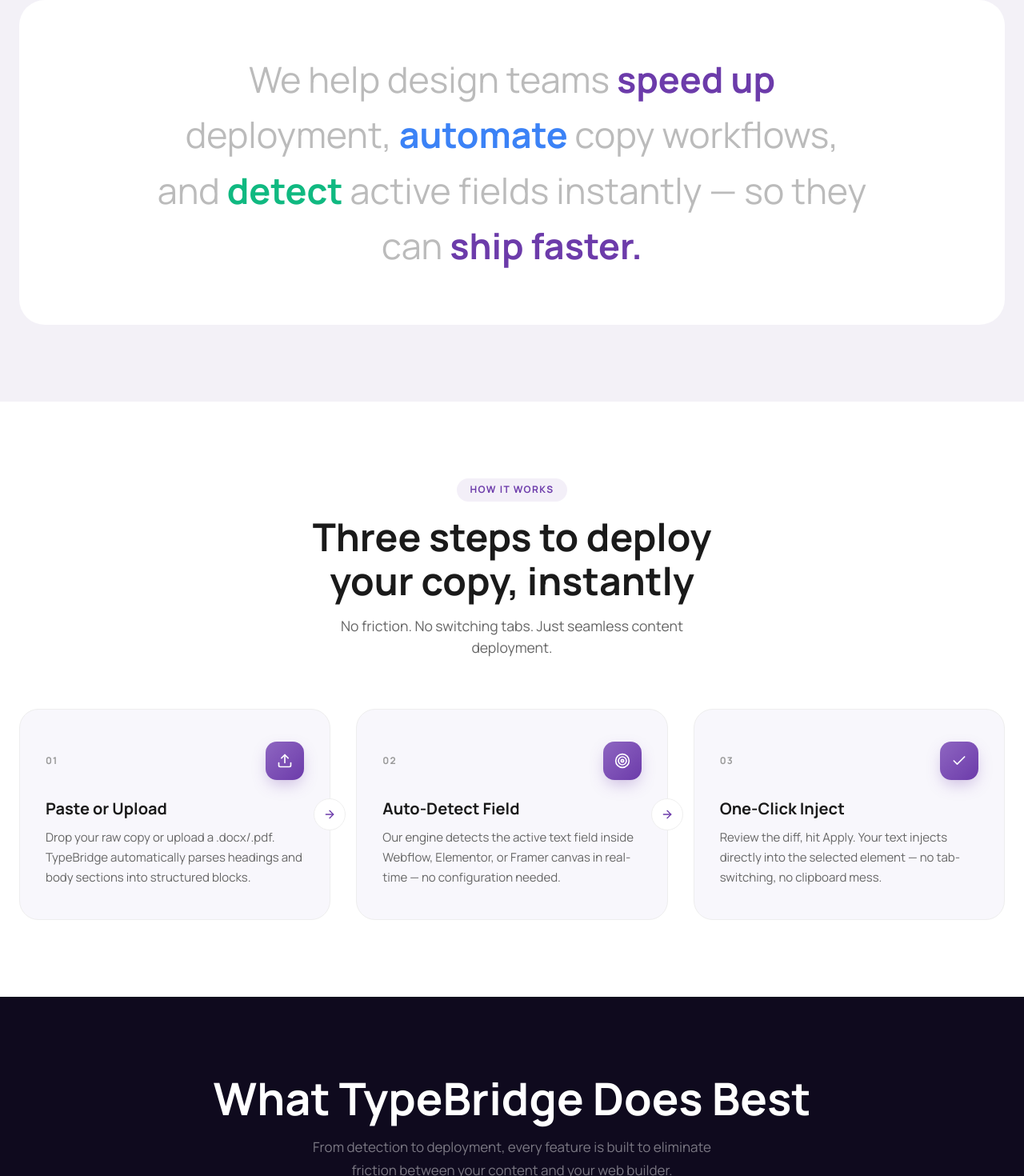
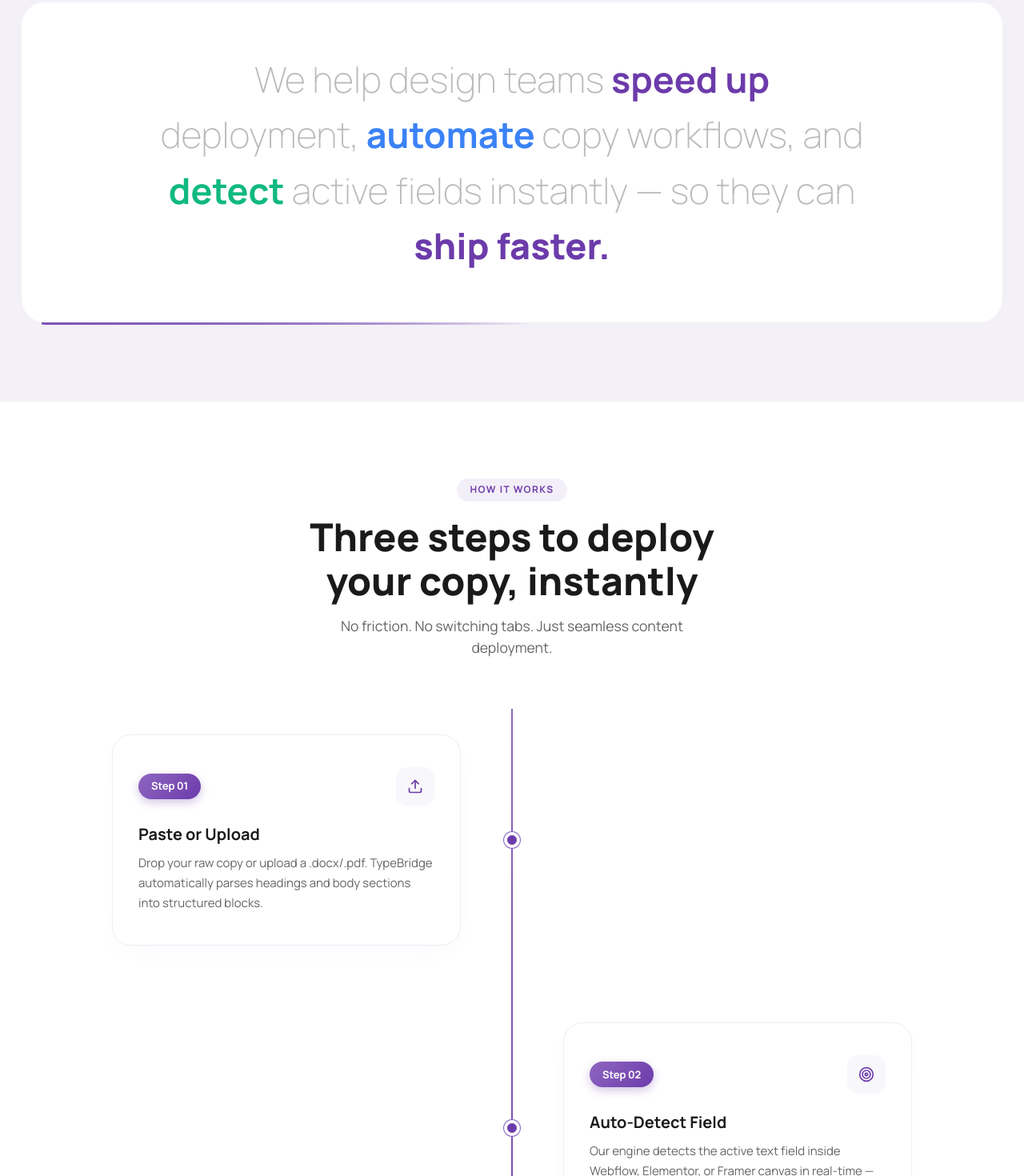
Before and after one commit to VyceeRulezU/TypeBridge, a React (Vite) app in the folder web/: page / in a window 1280 px wide. Shown: the part 1300-2770 px from the top of the page at 80% size. Built offline with nearby package versions, Linux system fonts and the light colour scheme.

Commit message:
feat: add landing page components including ValueProp and scroll-animated HowItWorks section

```diff
--- a/web/index.html
+++ b/web/index.html
@@ -7,10 +7,10 @@
   <link rel="preconnect" href="https://fonts.googleapis.com">
   <link rel="preconnect" href="https://fonts.gstatic.com" crossorigin>
   <meta property="og:image" content="/src/assets/og-image-tb.png" />
-  <meta property="og:title" content="TypeBridge — Copy Injection for Web Builders" />
+  <meta property="og:title" content="TypeBridge | Copy Injection for Web Builders" />
   <meta property="og:description" content="Deploy copy directly into your web builder. Stop manual copy-pasting and start shipping your sites in record time." />
   <link rel="icon" type="image/png" href="/src/assets/typebridge-favicon.png">
-  <link href="https://fonts.googleapis.com/css2?family=Manrope:wght@400;500;600;700&display=swap" rel="stylesheet">
+  <link href="https://fonts.googleapis.com/css2?family=Manrope:wght@200;300;400;500;600;700;800&display=swap" rel="stylesheet">
 </head>
 <body>
   <div id="root"></div>
--- a/web/package.json
+++ b/web/package.json
@@ -11,6 +11,7 @@
     "lint": "eslint src --ext .js,.jsx"
   },
   "dependencies": {
+    "@vercel/analytics": "^2.0.1",
     "framer-motion": "^12.38.0",
     "react": "^18.2.0",
     "react-dom": "^18.2.0",
--- a/web/src/components/HowItWorks.jsx
+++ b/web/src/components/HowItWorks.jsx
@@ -1,23 +1,23 @@
-import React from 'react';
-import { motion } from 'framer-motion';
-import { FiUpload, FiTarget, FiCheck, FiArrowRight } from 'react-icons/fi';
+import React, { useRef } from 'react';
+import { motion, useScroll, useTransform } from 'framer-motion';
+import { FiUpload, FiTarget, FiCheck } from 'react-icons/fi';
 import styles from './HowItWorks.module.css';
 
 const steps = [
   {
-    number: '01',
+    number: 'Step 01',
     icon: FiUpload,
     title: 'Paste or Upload',
     description: 'Drop your raw copy or upload a .docx/.pdf. TypeBridge automatically parses headings and body sections into structured blocks.',
   },
   {
-    number: '02',
+    number: 'Step 02',
     icon: FiTarget,
     title: 'Auto-Detect Field',
     description: 'Our engine detects the active text field inside Webflow, Elementor, or Framer canvas in real-time — no configuration needed.',
   },
   {
-    number: '03',
+    number: 'Step 03',
     icon: FiCheck,
     title: 'One-Click Inject',
     description: 'Review the diff, hit Apply. Your text injects directly into the selected element — no tab-switching, no clipboard mess.',
@@ -25,6 +25,15 @@ const steps = [
 ];
 
 const HowItWorks = () => {
+  const containerRef = useRef(null);
+
+  const { scrollYProgress } = useScroll({
+    target: containerRef,
+    offset: ["start center", "end center"]
+  });
+
+  const lineHeight = useTransform(scrollYProgress, [0, 1], ["0%", "100%"]);
+
   return (
     <section className="outcomes-section" id="how-it-works" style={{ padding: '6rem 0', background: 'white' }}>
       <div className="container">
@@ -39,31 +48,52 @@ const HowItWorks = () => {
           <p className={styles.subtitle}>No friction. No switching tabs. Just seamless content deployment.</p>
         </motion.div>
 
-        <div className={styles.stepsGrid}>
-          {steps.map((step, i) => (
+        <div className={styles.timelineContainer} ref={containerRef}>
+          {/* Vertical Lines */}
+          <div className={styles.lineBg} />
           <motion.div
-              key={step.number}
-              initial={{ opacity: 0, y: 30 }}
-              whileInView={{ opacity: 1, y: 0 }}
-              viewport={{ once: true }}
-              transition={{ delay: i * 0.15 }}
+            className={styles.lineProgress}
+            style={{ height: lineHeight }}
+          />
+
+          {steps.map((step, i) => {
+            const isEven = i % 2 !== 0;
+            return (
+              <div key={step.number} className={`${styles.stepRow} ${isEven ? styles.stepEven : ''}`}>
+
+                <div className={styles.stepContent}>
+                  <motion.div
+                    initial={{ opacity: 0, x: isEven ? 50 : -50 }}
+                    whileInView={{ opacity: 1, x: 0 }}
+                    viewport={{ once: true, margin: "-100px" }}
+                    transition={{ duration: 0.5 }}
                     className={styles.stepCard}
                   >
                     <div className={styles.stepTop}>
-                <span className={styles.stepNumber}>{step.number}</span>
+                      <span className={styles.stepBadge}>{step.number}</span>
                       <div className={styles.iconWrap}>
                         <step.icon />
                       </div>
                     </div>
                     <h3 className={styles.stepTitle}>{step.title}</h3>
                     <p className={styles.stepDesc}>{step.description}</p>
-              {i < steps.length - 1 && (
-                <div className={styles.connector}>
-                  <FiArrowRight />
+                  </motion.div>
                 </div>
-              )}
-            </motion.div>
-          ))}
+
+                <div className={styles.stepCenter}>
+                  <motion.div
+                    initial={{ scale: 0 }}
+                    whileInView={{ scale: 1 }}
+                    viewport={{ once: true, margin: "-100px" }}
+                    transition={{ type: "spring", stiffness: 300, delay: 0.2 }}
+                    className={styles.dot}
+                  />
+                </div>
+
+                <div className={styles.stepEmpty}></div>
+              </div>
+            );
+          })}
         </div>
       </div>
     </section>
--- a/web/src/components/HowItWorks.module.css
+++ b/web/src/components/HowItWorks.module.css
@@ -31,18 +31,81 @@
   margin: 0 auto;
 }
 
-.stepsGrid {
-  display: grid;
-  grid-template-columns: repeat(3, 1fr);
-  gap: 2rem;
+.timelineContainer {
+  position: relative;
+  max-width: 1000px;
+  margin: 0 auto;
+  padding: 2rem 0;
+}
+
+.lineBg {
+  position: absolute;
+  left: 50%;
+  top: 0;
+  bottom: 0;
+  width: 2px;
+  background: var(--color-border);
+  transform: translateX(-50%);
+}
+
+.lineProgress {
+  position: absolute;
+  left: 50%;
+  top: 0;
+  width: 2px;
+  background: linear-gradient(180deg, var(--color-primary-light), var(--color-primary));
+  transform: translateX(-50%);
+  transform-origin: top;
+  z-index: 1;
+}
+
+.stepRow {
+  display: flex;
+  justify-content: space-between;
+  align-items: center;
+  margin-bottom: 6rem;
   position: relative;
 }
 
+.stepRow:last-child {
+  margin-bottom: 0;
+}
+
+.stepEven {
+  flex-direction: row-reverse;
+}
+
+.stepContent {
+  width: calc(50% - 4rem);
+}
+
+.stepEmpty {
+  width: calc(50% - 4rem);
+}
+
+.stepCenter {
+  position: absolute;
+  left: 50%;
+  top: 50%;
+  transform: translate(-50%, -50%);
+  z-index: 2;
+}
+
+.dot {
+  width: 1.25rem;
+  height: 1.25rem;
+  background: var(--color-primary);
+  border-radius: 50%;
+  border: 4px solid white;
+  box-shadow: 0 0 0 1px var(--color-primary-light);
+}
+
 .stepCard {
-  background: #F8F7FC;
+  background: white;
   border: 1px solid var(--color-border);
   border-radius: 1.5rem;
   padding: 2.5rem 2rem;
+  box-shadow: 0 10px 30px -10px rgba(108, 59, 170, 0.05);
   position: relative;
   transition: all 200ms ease;
 }
@@ -61,24 +124,26 @@
   margin-bottom: 1.5rem;
 }
 
-.stepNumber {
-  font-size: 0.75rem;
-  font-weight: 800;
-  letter-spacing: 0.1em;
-  color: var(--color-text-400);
+.stepBadge {
+  background: linear-gradient(135deg, var(--color-primary-light), var(--color-primary));
+  color: white;
+  padding: 0.4rem 1rem;
+  border-radius: 999px;
+  font-size: 0.8125rem;
+  font-weight: 700;
+  box-shadow: 0 4px 12px rgba(108, 59, 170, 0.3);
 }
 
 .iconWrap {
   width: 48px;
   height: 48px;
-  background: linear-gradient(135deg, var(--color-primary-light), var(--color-primary));
-  color: white;
+  background: #f8f7fc;
+  color: var(--color-primary);
   border-radius: 0.875rem;
   display: flex;
   align-items: center;
   justify-content: center;
   font-size: 1.25rem;
-  box-shadow: 0 8px 20px -4px rgba(108, 59, 170, 0.35);
 }
 
 .stepTitle {
@@ -94,25 +159,31 @@
   line-height: 1.65;
 }
 
-.connector {
-  position: absolute;
-  right: -1.25rem;
-  top: 50%;
-  transform: translateY(-50%);
-  z-index: 10;
-  width: 2.5rem;
-  height: 2.5rem;
-  background: white;
-  border: 1px solid var(--color-border);
-  border-radius: 50%;
-  display: flex;
-  align-items: center;
-  justify-content: center;
-  color: var(--color-primary);
-  font-size: 1rem;
+/* Responsive Timeline */
+@media (max-width: 900px) {
+  .lineBg, .lineProgress, .stepCenter {
+    left: 1rem;
+    transform: none;
+  }
+  .lineProgress {
+    transform: none;
+  }
+
+  .stepRow, .stepEven {
+    flex-direction: row;
+    justify-content: flex-end;
+    margin-bottom: 3rem;
+  }
+
+  .stepContent {
+    width: calc(100% - 3.5rem);
+  }
+
+  .stepEmpty {
+    display: none;
+  }
+
+  .stepCenter {
+    transform: translateY(-50%);
+  }
 }
-
-@media (max-width: 900px) {
-  .stepsGrid { grid-template-columns: 1fr; }
-  .connector { display: none; }
-}
--- a/web/src/components/ValueProp.module.css
+++ b/web/src/components/ValueProp.module.css
@@ -2,26 +2,56 @@
   padding: 6rem 0;
 }
 
+@keyframes spinBorder {
+  0% { transform: translate(-50%, -50%) rotate(0deg); }
+  100% { transform: translate(-50%, -50%) rotate(360deg); }
+}
+
 .innerContainer {
-  background: white;
+  position: relative;
   padding: 4rem;
   display: flex;
   align-items: center;
   justify-content: center;
   border-radius: 2rem;
   text-align: center;
+  overflow: hidden;
+  z-index: 1;
+}
+
+.innerContainer::before {
+  content: "";
+  position: absolute;
+  top: 50%;
+  left: 50%;
+  width: 150%;
+  height: 300%;
+  background: conic-gradient(from 0deg, transparent 0%, transparent 75%, var(--color-primary) 100%);
+  animation: spinBorder 4s linear infinite;
+  z-index: -2;
+}
+
+.innerContainer::after {
+  content: "";
+  position: absolute;
+  inset: 3px;
+  background: white;
+  border-radius: calc(2rem - 3px);
+  z-index: -1;
 }
 
 .largeText {
+  position: relative;
+  z-index: 1;
   font-size: clamp(1.875rem, 3.5vw, 3rem);
-  font-weight: 400;
+  font-weight: 200;
   line-height: 1.55;
   max-width: 900px;
 }
 
 .muted {
   color: #BBBBBB;
-  font-weight: 100;
+  font-weight: 200;
 }
 
 .highlight {
--- a/web/src/main.jsx
+++ b/web/src/main.jsx
@@ -1,10 +1,12 @@
 import React from 'react';
 import ReactDOM from 'react-dom/client';
+import { Analytics } from '@vercel/analytics/react';
 import App from './App.jsx';
 import './styles/global.css';
 
 ReactDOM.createRoot(document.getElementById('root')).render(
   <React.StrictMode>
     <App />
+    <Analytics />
   </React.StrictMode>
 );
```
Also changed, not shown: 1 other file (tests, documents, lock files or other folders). Lines whose indentation alone changed are shown as unchanged.
